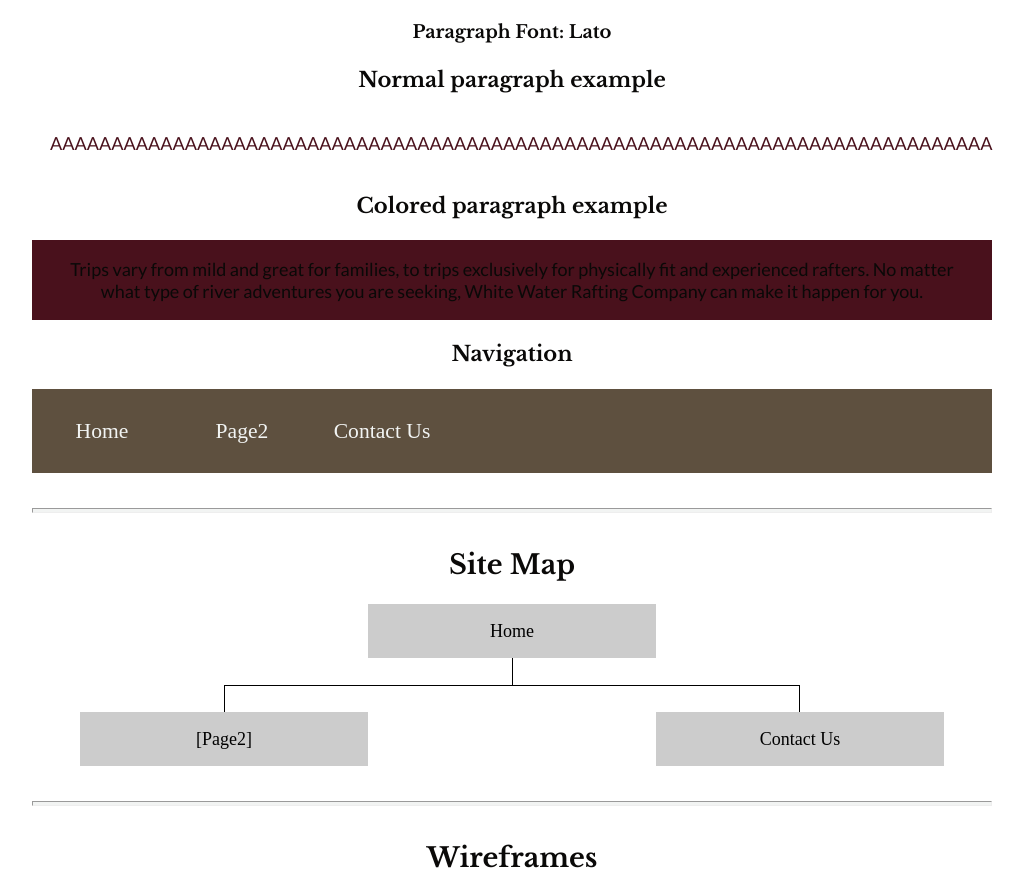
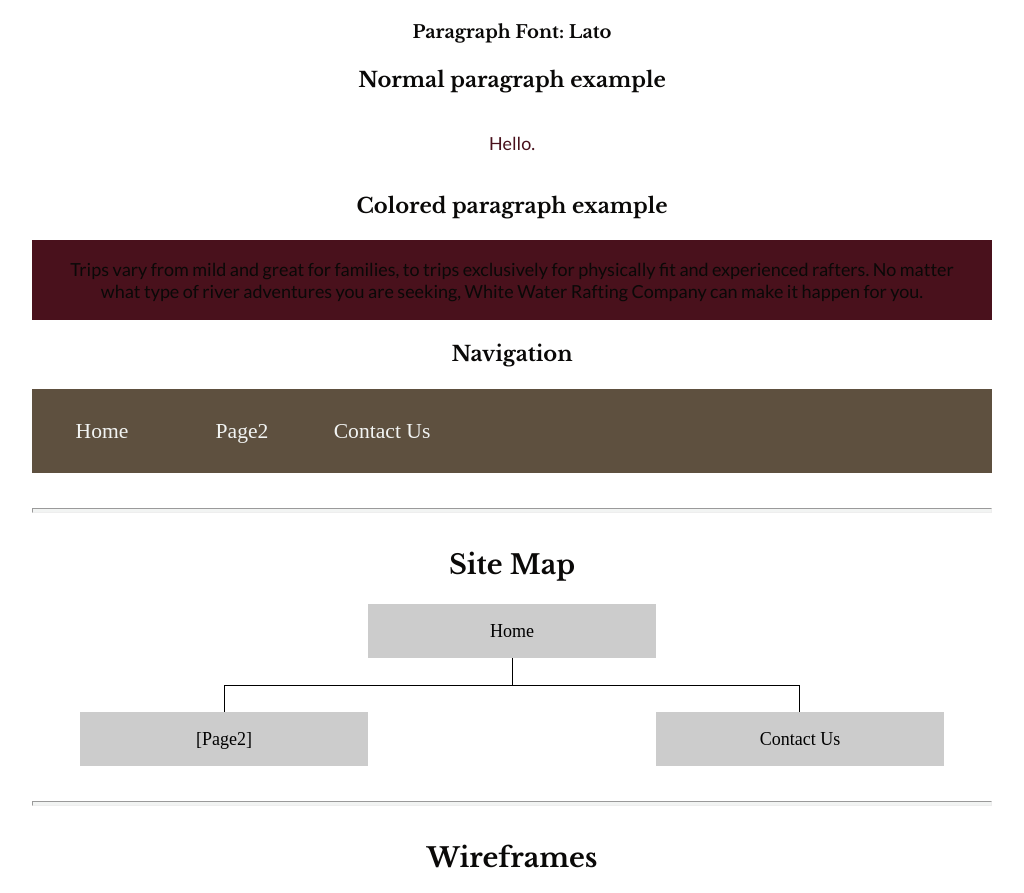
Before and after one commit to BenjaminG1221/wdd130, a plain HTML site: page wwr/Planned.html in a window 1280 px wide. Shown: the part 1711-2604 px from the top of the page, without its empty margins (128-1152 px from the left). Drawn offline with nearby package versions, Linux system fonts and the light colour scheme; a web font is replaced by a local one.

Commit message:
sdgsdagasdg

```diff
--- a/wwr/Planned.html
+++ b/wwr/Planned.html
@@ -75,7 +75,7 @@
     </h4>
     <h3>Normal paragraph example</h3>
     <p>
-      AAAAAAAAAAAAAAAAAAAAAAAAAAAAAAAAAAAAAAAAAAAAAAAAAAAAAAAAAAAAAAAAAAAAAAAAAAAAA
+      Hello.
     </p>
     <h3>Colored paragraph example</h3>
     <p class="colored">
```
